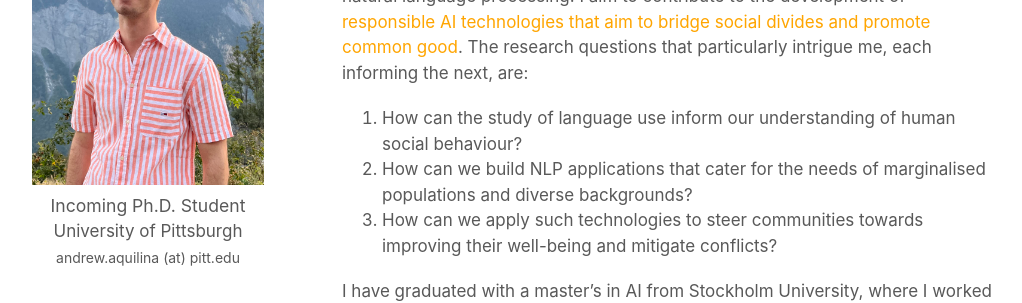
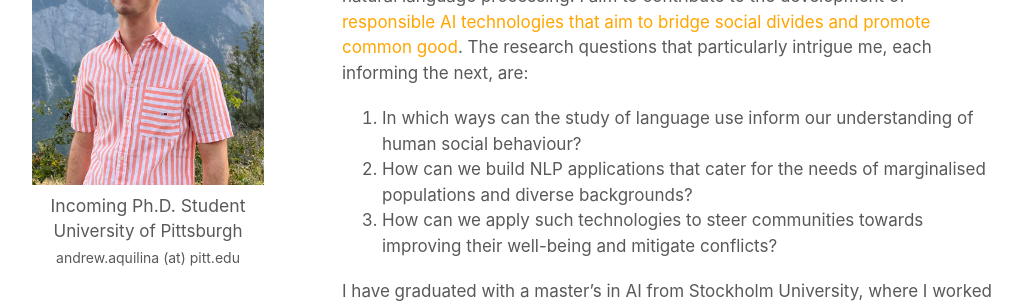
Before and after one commit to andaqu/andaqu.github.io, a Jekyll site: the page built from index.md, in a window 1280 px wide and 900 px high. Shown: the part 214-517 px from the top of the window, without its empty margins (128-1150 px from the left). Built offline with Jekyll 4.4.1, drawn with Linux system fonts in a browser that asks for light colours; nearby versions of some CDN libraries; a style sheet for code colours, icons or effects is not loaded.

Commit message:
Update index.md

```diff
--- a/index.md
+++ b/index.md
@@ -7,7 +7,7 @@
 My research interests encompass the fields of computational social science and natural language processing. I aim to contribute to the development of <span style="color:orange;">responsible AI technologies that aim to bridge social divides and promote common good</span>. The research questions that particularly intrigue me, each informing the next, are:
 
 <ol>
-  <li>How can the study of language use inform our understanding of human social behaviour?</li>
+  <li>In which ways can the study of language use inform our understanding of human social behaviour?</li>
   <li>How can we build NLP applications that cater for the needs of marginalised populations and diverse backgrounds?</li>
   <li>How can we apply such technologies to steer communities towards improving their well-being and mitigate conflicts?</li>
 </ol>
```
